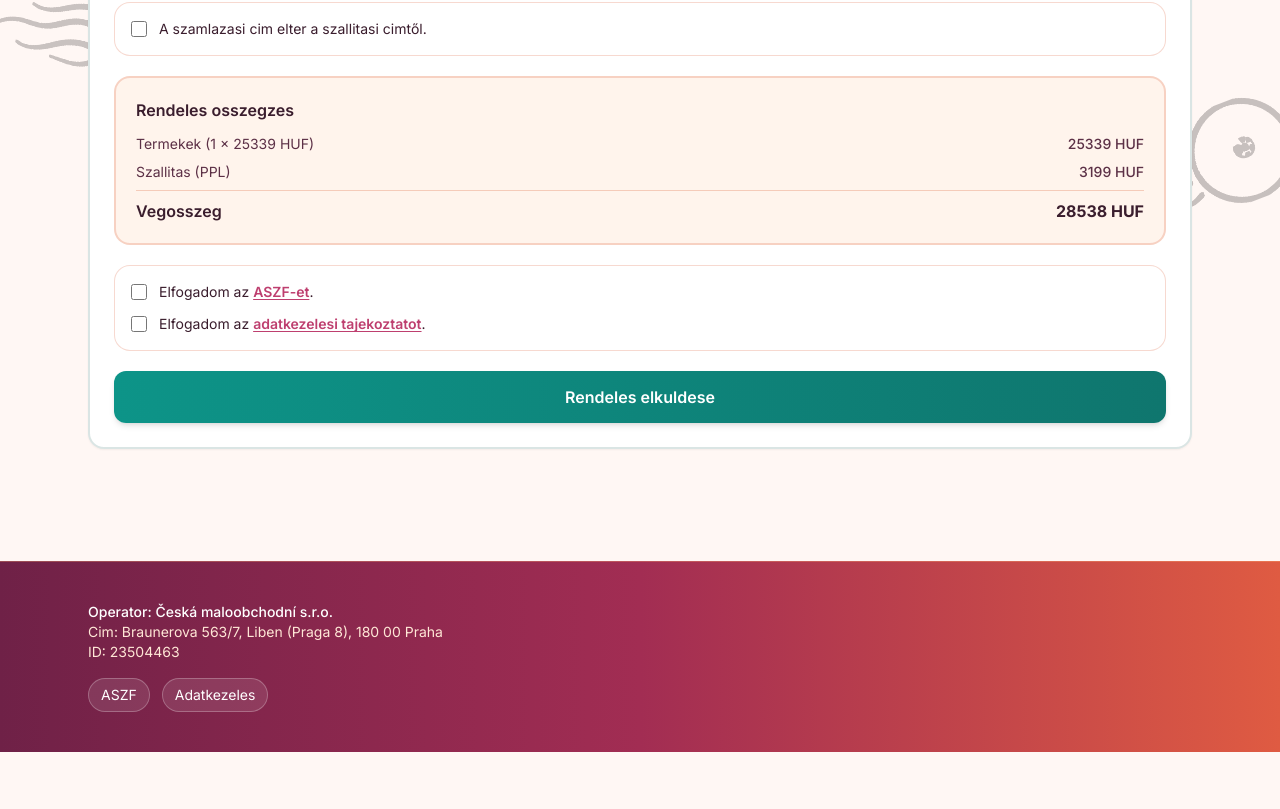
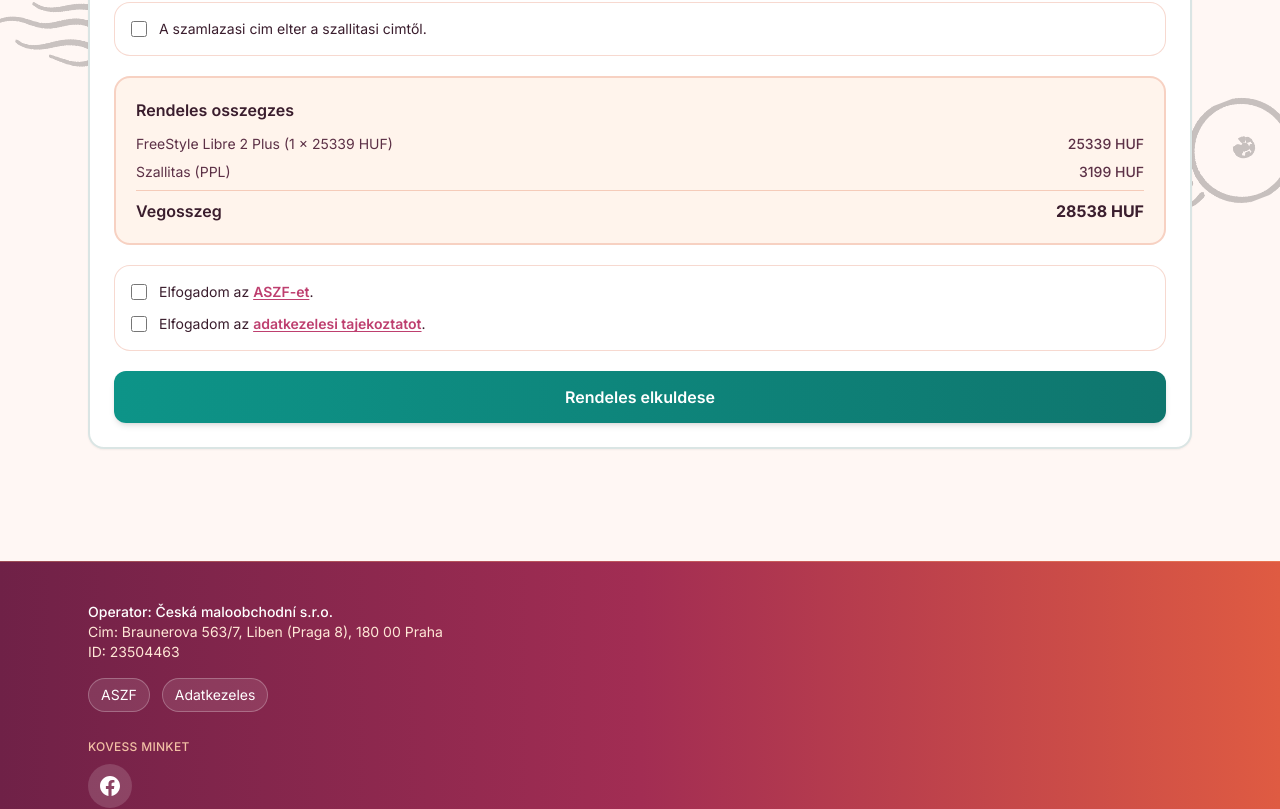
Before and after one commit to easyadverts2-sketch/cumparatisenzor-web, a Next.js app: page /hu/comanda in a window 1280 px wide. Shown: the part 1531-2340 px from the top of the page. Built offline with nearby package versions, Linux system fonts and the light colour scheme; no server answers.

Commit message:
video fix

```diff
--- a/src/app/hu/despre-libre/page.tsx
+++ b/src/app/hu/despre-libre/page.tsx
@@ -24,10 +24,15 @@
         <h2 className="border-b border-[#de6a44]/20 bg-[#fff4ec] px-5 py-3 text-lg font-semibold text-[#3a1d2d]">
           Instrukcios video
         </h2>
-        <video controls preload="metadata" className="aspect-video w-full bg-black">
-          <source src="/video.mp4" type="video/mp4" />
-          A bongeszo nem tamogatja a video lejatszast.
-        </video>
+        <iframe
+          width="100%"
+          height="460"
+          src="https://www.youtube.com/embed/lPh1fDlr9m8"
+          title="Instrukcios video - FreeStyle Libre 2 Plus"
+          allow="accelerometer; autoplay; clipboard-write; encrypted-media; gyroscope; picture-in-picture"
+          allowFullScreen
+          className="aspect-video w-full"
+        />
       </div>
 
       <div className="mt-8 rounded-2xl border border-[#de6a44]/25 bg-[#fff4ec] p-5">
--- a/src/app/hu/layout.tsx
+++ b/src/app/hu/layout.tsx
@@ -1,6 +1,49 @@
+import type { Metadata } from "next";
 import type { ReactNode } from "react";
 import Image from "next/image";
 import Link from "next/link";
+
+function FacebookIcon({ className }: { className?: string }) {
+  return (
+    <svg className={className} viewBox="0 0 24 24" fill="currentColor" aria-hidden xmlns="http://www.w3.org/2000/svg">
+      <path d="M24 12.073c0-6.627-5.373-12-12-12s-12 5.373-12 12c0 5.99 4.388 10.954 10.125 11.854v-8.385H7.078v-3.47h3.047V9.43c0-3.007 1.792-4.669 4.533-4.669 1.312 0 2.686.235 2.686.235v2.953H15.83c-1.491 0-1.956.925-1.956 1.874v2.25h3.328l-.532 3.47h-2.796v8.385C19.612 23.027 24 18.062 24 12.073z" />
+    </svg>
+  );
+}
+
+export const metadata: Metadata = {
+  title: {
+    default: "Szenzorvasarlas.hu",
+    template: "%s | Szenzorvasarlas.hu",
+  },
+  description:
+    "FreeStyle Libre 2 Plus megrendeles Magyarorszagra. Gyors szallitas, magyar nyelvu tamogatas.",
+  alternates: { canonical: "/hu" },
+  openGraph: {
+    type: "website",
+    locale: "hu_HU",
+    siteName: "Szenzorvasarlas.hu",
+    title: "Szenzorvasarlas.hu - FreeStyle Libre 2 Plus",
+    description:
+      "FreeStyle Libre 2 Plus megrendeles Magyarorszagra. Gyors szallitas, magyar nyelvu tamogatas.",
+    url: "https://szenzorvasarlas.hu/hu",
+    images: [
+      {
+        url: "/libre-user.png",
+        width: 1200,
+        height: 630,
+        alt: "Szenzorvasarlas.hu - FreeStyle Libre 2 Plus",
+      },
+    ],
+  },
+  twitter: {
+    card: "summary_large_image",
+    title: "Szenzorvasarlas.hu - FreeStyle Libre 2 Plus",
+    description:
+      "FreeStyle Libre 2 Plus megrendeles Magyarorszagra. Gyors szallitas, magyar nyelvu tamogatas.",
+    images: ["/libre-user.png"],
+  },
+};
 
 export default function HuLayout({ children }: { children: ReactNode }) {
   return (
@@ -52,6 +95,18 @@
               Adatkezeles
             </Link>
           </div>
+          <div className="mt-6">
+            <span className="text-xs font-medium uppercase tracking-wide text-[#ffd2af]/90">Kovess minket</span>
+            <div className="mt-2">
+              <span
+                className="flex h-11 w-11 items-center justify-center rounded-full bg-white/15 text-white"
+                aria-label="Facebook"
+                title="Facebook"
+              >
+                <FacebookIcon className="h-5 w-5" />
+              </span>
+            </div>
+          </div>
         </div>
       </footer>
     </>
--- a/src/components/order-form-hu.tsx
+++ b/src/components/order-form-hu.tsx
@@ -27,6 +27,7 @@
 }
 
 export function OrderFormHu() {
+  const PRODUCT_NAME = "FreeStyle Libre 2 Plus";
   const UNIT_PRICE = 25339;
   const STANDARD_SHIPPING = 3199;
   const FINESHIP_SHIPPING = 16000;
@@ -427,7 +428,9 @@
         <h4 className="text-base font-semibold text-[#3a1d2d]">Rendeles osszegzes</h4>
         <dl className="mt-3 space-y-2 text-sm text-[#5c3046]">
           <div className="flex items-center justify-between">
-            <dt>Termekek ({quantity} x {UNIT_PRICE} HUF)</dt>
+            <dt>
+              {PRODUCT_NAME} ({quantity} x {UNIT_PRICE} HUF)
+            </dt>
             <dd className="font-medium">{productsTotal} HUF</dd>
           </div>
           <div className="flex items-center justify-between">
--- a/src/components/order-form.tsx
+++ b/src/components/order-form.tsx
@@ -27,6 +27,7 @@
 }
 
 export function OrderForm() {
+  const PRODUCT_NAME = "FreeStyle Libre 2 Plus";
   const UNIT_PRICE = 350;
   const STANDARD_SHIPPING = 40;
   const FINESHIP_SHIPPING = 200;
@@ -497,7 +498,9 @@
         <h4 className="text-base font-semibold text-[#3a1d2d]">Sumar comanda</h4>
         <dl className="mt-3 space-y-2 text-sm text-[#5c3046]">
           <div className="flex items-center justify-between">
-            <dt>Produse ({quantity} x {UNIT_PRICE} RON)</dt>
+            <dt>
+              {PRODUCT_NAME} ({quantity} x {UNIT_PRICE} RON)
+            </dt>
             <dd className="font-medium">{productsTotal} RON</dd>
           </div>
           <div className="flex items-center justify-between">
```
Also changed, not shown: 1 other file (tests, documents, lock files or other folders).
